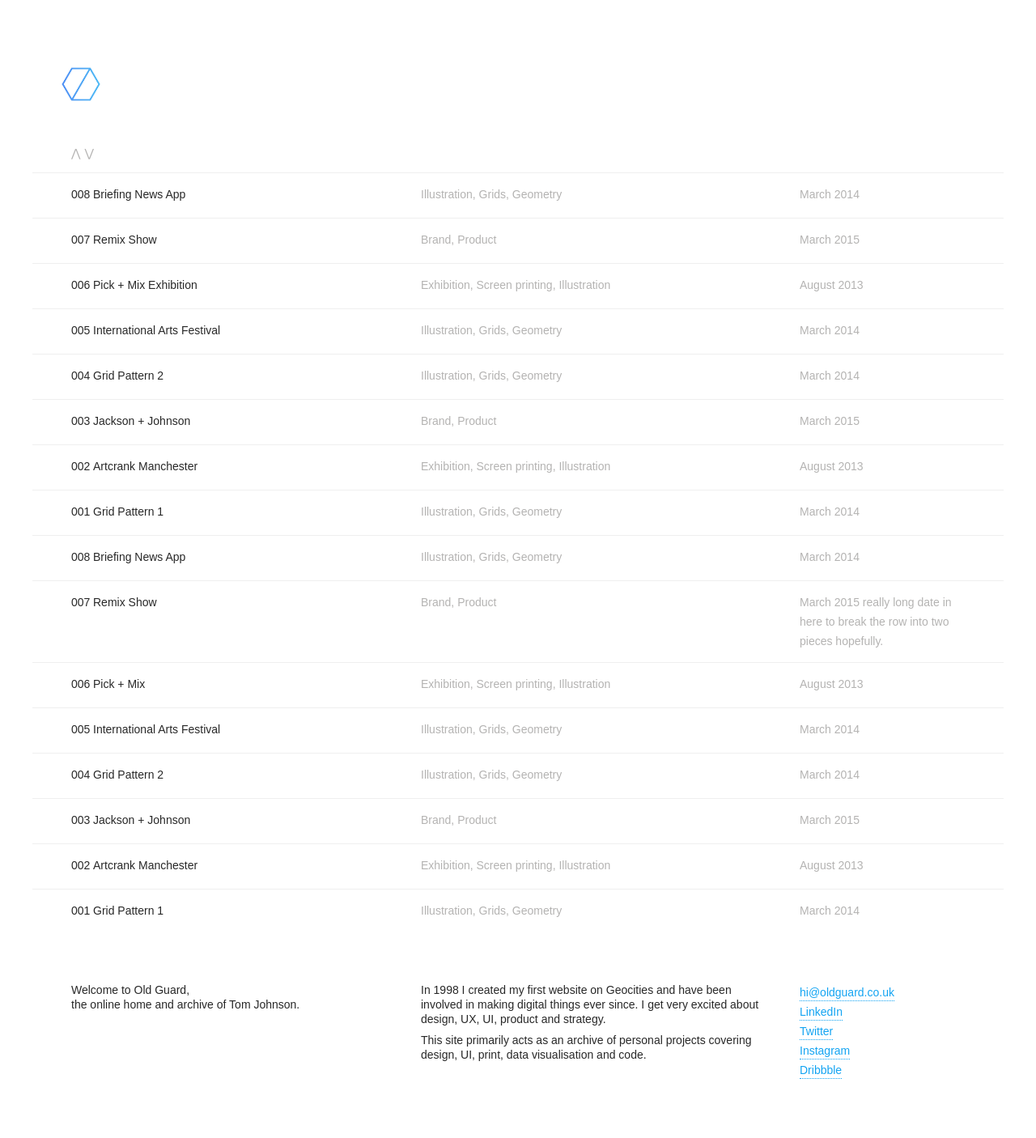
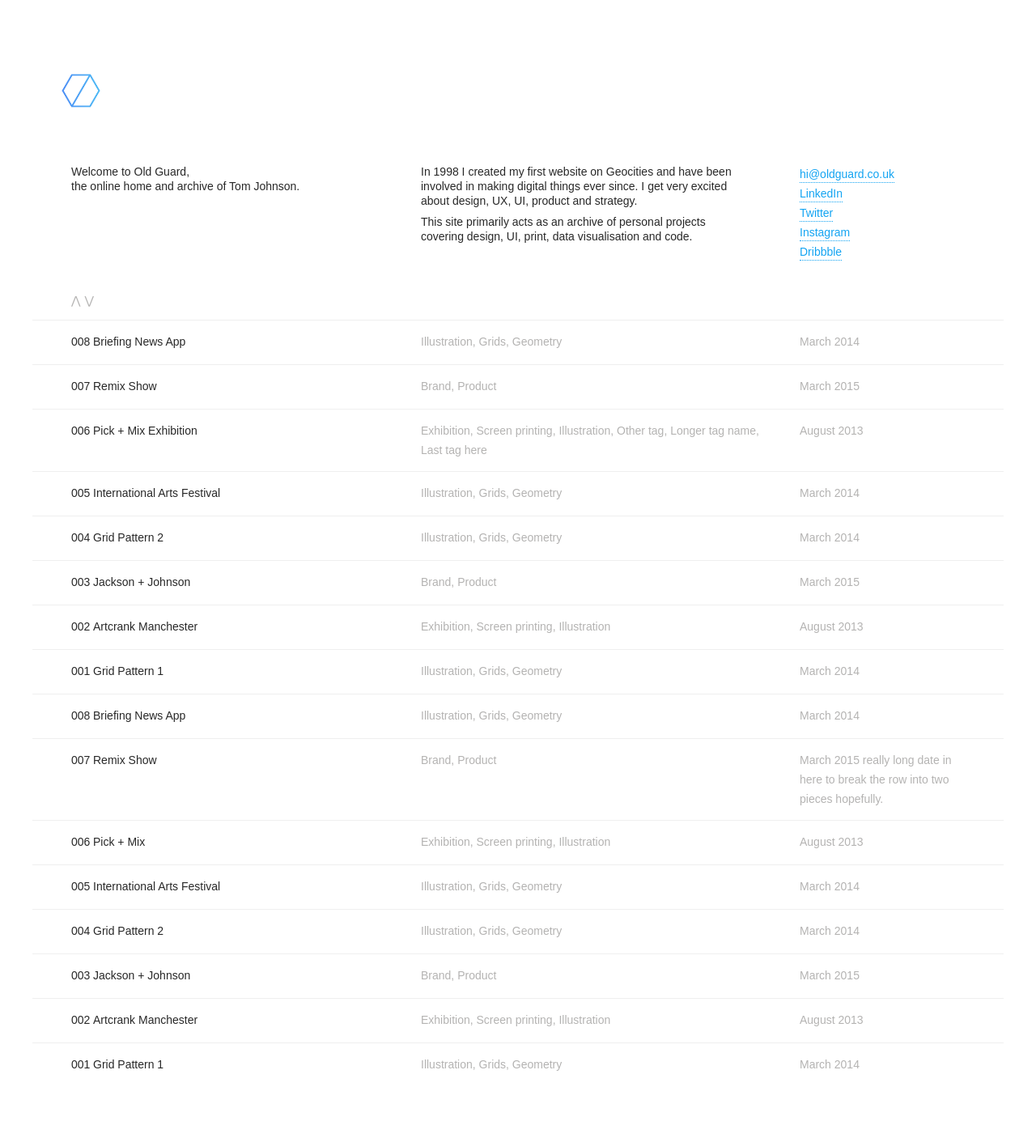
Before and after one commit to TomOldGuard/OldGuard, a PHP site: page / in a window 1280 px wide. Shown: the whole page at 81% size. After the commit the page ends 1323 px from the top, so only its background shows below. Run offline with PHP 8.4, Linux system fonts and the light colour scheme; some libraries are stand-ins or nearby versions; some web fonts are replaced.

Commit message:
Cleaned up
but still hacky

```diff
--- a/css/freestylin.css
+++ b/css/freestylin.css
@@ -182,7 +182,7 @@ body{
 
 header{
 	width: 100%;
-	padding: 80px 0 42px 0;
+	padding: 88px 0 30px 0;
 }
 
 .logo{
@@ -205,7 +205,6 @@ header{
 
 .number{
 	padding-bottom: 0px;
-	border-bottom: 1px dotted #fff;
 	margin-left: 4%;
 	width: 2.25%;
 	vertical-align: top;
@@ -214,17 +213,15 @@ header{
 
 .title{
 	padding: 0 0 2px 0px;
-	border-bottom: 1px dotted #fff;
 	width: 29.75%;
 	margin-right: 4%;
 	display: inline-block;
 	vertical-align: top;
-
 }
 
 .hack{
 	padding: 0 0 2px 0px;
-
+	border-bottom: 1px dotted #fff;
 }
 
 .tags{
@@ -236,7 +233,6 @@ header{
 }
 
 .date{
-
 	display: inline;
 	padding: 0;
 	width: 17%;
@@ -255,26 +251,32 @@ header{
 
 /* -------------------- footer -------------------- */
 
+.about{
+	padding: 30px 0 36px 0;
+}
+
+.about section{
+	vertical-align: top;
+}
+
 .intro{
 	line-height: 18px;
 	width: 32%;
-	padding: 36px 4% 48px 4%;
+	padding: 0 4% 0 4%;
 	display: inline-block;
-	vertical-align: top;
 }
 
 .blurb{
 	line-height: 18px;
-	width: 35%;
-	padding: 36px 4% 48px 0;
+	width: 33%;
+	padding: 0 6% 0 0;
 	display: inline-block;
 }
 
 .social{
 	width: 17%;
-	padding: 36px 4% 48px 0;
+	padding: 0 4% 0 0;
 	display: inline-block;
-	vertical-align: top;
 }
 
 }
--- a/index.html
+++ b/index.html
@@ -57,7 +77,7 @@
     <a class="row" href="#">
       <span class="number"><span class="hack">006</span>
       </span><span class="title"><span class="hack">Pick + Mix Exhibition</span>
-      </span><span class="tags">Exhibition, Screen printing, Illustration
+      </span><span class="tags">Exhibition, Screen printing, Illustration, Other tag, Longer tag name, Last tag here
       </span><span class="date">August 2013</span>
     </a>
     <a class="row" href="#">
```
Also changed, not shown: other parts of index.html (+21 -16 lines).
